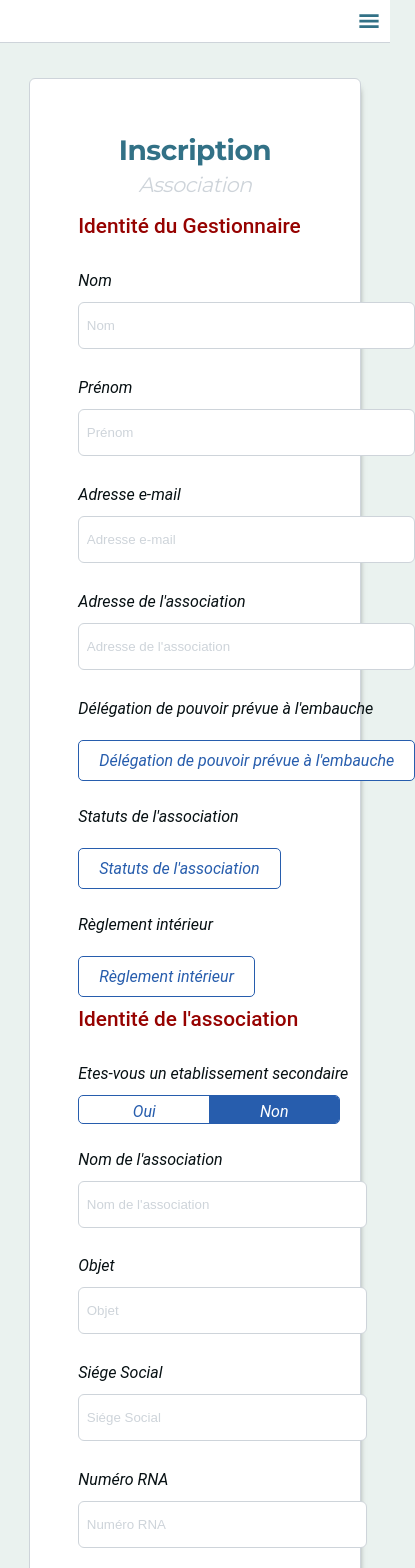
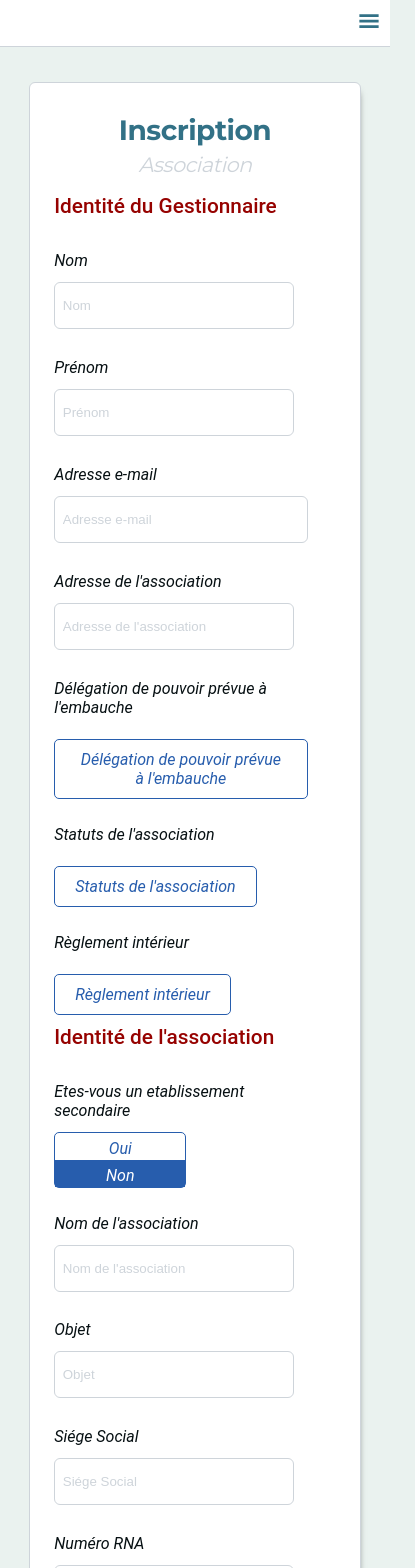
Before and after one commit to amelmennad/AssoAnnonce-front, a Next.js app: page /association/inscription in a window 390 px wide. Shown: the top 1568 px of the page, 415 px wide, since content can reach past the window. Built offline with nearby package versions, Linux system fonts and the light colour scheme.

Commit message:
feat (responsive) : responsive register

```diff
--- a/component/Input/Input.module.scss
+++ b/component/Input/Input.module.scss
@@ -1,4 +1,8 @@
 @import "../../styles/colorTheme";
+.textInput {
+    display: flex;
+    flex-direction: column;
+}
 .checkboxInput {
     label {
         margin-left: 15px;
@@ -54,7 +58,7 @@
     position: relative;
     display: flex;
     .inputFileTrigger {
-            width: max-content;
+        max-width: max-content;
         padding: 10px 20px;
         background-color: #fff;
         border: solid 1px $primary;
@@ -69,7 +73,7 @@
         position: absolute;
         top: 0;
         left: 0;
-            width: 225px;
+        max-width: 225px;
         opacity: 0;
         padding: 14px 0;
         cursor: pointer;
@@ -100,3 +104,27 @@
         }
     }
 }
+
+@media (max-width: 414px) {
+    .textInput input {
+        max-width: 85%;
+    }
+    .firstLabelRadioInput {
+        max-width: 90%;
+    }
+    .inputFileContainer {
+        max-width: 90%;
+        flex-direction: column;
+    }
+    .radioInput {
+        flex-direction: column;
+         input:checked + .label1 {
+        border-top-left-radius: 0;
+        border-bottom-left-radius: 0;
+    }
+    input:checked + .label2 {
+        border-top-right-radius: 0;
+        border-bottom-right-radius: 0;
+    }
+    }
+}
--- a/component/Input/TextInput.js
+++ b/component/Input/TextInput.js
@@ -1,8 +1,9 @@
 import React from "react";
+import styles from "./Input.module.scss";
 
 export default function TextInput({ nameEn, nameFR, required, stateName, onChange, validated }) {
   return (
-    <>
+    <div className={styles.textInput}>
       <label htmlFor={nameEn}>{nameFR}</label>
       <input
         name={nameEn}
@@ -14,6 +15,6 @@ export default function TextInput({ nameEn, nameFR, required, stateName, onChang
         onChange={onChange}
         className={!validated && stateName === "" ? "isInvalid" : stateName ? "isValid" : ""}
       />
-    </>
+    </div>
   );
 }
--- a/component/Input/YesNoRadioInput.js
+++ b/component/Input/YesNoRadioInput.js
@@ -13,7 +13,9 @@ export default function YesNoRadioInput({
 }) {
   return (
     <>
-      <label htmlFor={nameEn}>{nameFR}</label>
+      <label htmlFor={nameEn} className={styles.firstLabelRadioInput}>
+        {nameFR}
+      </label>
       <div className={styles.radioInput}>
         <div>
           <input
--- a/component/Navbar/Navbar.js
+++ b/component/Navbar/Navbar.js
@@ -37,63 +37,20 @@ function useWindowSize() {
 
 export default function NavbarCustom() {
   const router = useRouter();
-  const [visibilityHamburgerMenu, setVisibilityHamburgerMenu] = useState(false);
-  const [visibilityMenu, setVisibilityMenu] = useState(false);
-  const [currentPath, setCurrentPath] = useState();
   const [isMenuOpen, setMenuOpen] = useState(false);
-
   const screenWidth = useWindowSize().width;
-
-  const isVisibleHamburgerMenu = () => {
-    setVisibilityHamburgerMenu(true);
-    setVisibilityMenu(false);
-  };
-
-  const isVisibleMenu = () => {
-    setVisibilityHamburgerMenu(false);
-    setVisibilityMenu(true);
-  };
-
-  useEffect(() => {
-    if (screenWidth > 961) {
-      isVisibleMenu();
-    } else {
-      isVisibleHamburgerMenu();
-    }
-  }, [screenWidth]);
-
   useEffect(() => {
     if (isMenuOpen) {
       setMenuOpen(!isMenuOpen);
     }
   }, [router.asPath]);
-  // useEffect(() => {
-  //   if (router.asPath != currentPath) {
-  // setCurrentPath(router.asPath);
-  //     setVisibilityHamburgerMenu(true);
-  //     setVisibilityMenu(false); //     isVisibleHamburgerMenu();
-  //     //     console.log("file: Navbar.js -> line 70 -> newCurrentPath", newCurrentPath);
-  //   }
-
-  //   console.log("file: Navbar.js -> line 43 -> currentPath", currentPath);
-  //   console.log("file: Navbar.js -> line 43 -> router.asPath", router.asPath);
-  //   // console.log("file: Navbar.js -> line 68 -> newCurrentPath", newCurrentPath);
-  //   //   if (router.asPath != currentPath) {
-  //   //     isVisibleHamburgerMenu();
-
-  //   //     console.log("file: Navbar.js -> line 70 -> newCurrentPath", newCurrentPath);
-  //   //     // setCurrentPath(newCurrentPath);
-  //   //   }
-  // }, [router.asPath]);
 
   return (
     <nav className={styles.navbar + " sticky-top"}>
-      {!isMenuOpen ? (
+      {screenWidth < 961 && !isMenuOpen ? (
         <div className={styles.divHamburgerMenu}>
           <div
-            className={styles.divHamburgerMenu}
             onClick={(e) => {
-              isVisibleMenu();
               setMenuOpen(true);
             }}
           >
@@ -106,8 +63,6 @@ export default function NavbarCustom() {
             <div
               className={styles.divCloseMenu}
               onClick={(e) => {
-                setVisibilityHamburgerMenu(true);
-                setVisibilityMenu(false);
                 setMenuOpen(false);
               }}
             >
--- a/component/Navbar/Navbar.module.scss
+++ b/component/Navbar/Navbar.module.scss
@@ -23,22 +23,19 @@
             }
         }
     }
-    .divHamburgerMenu {
-        .divHamburgerMenu {
-            width: max-content;
+
+}
+
+@media (max-width: 961px) {
+    .navbar {
+
+         .divHamburgerMenu  {
+            display: flex;
+            justify-content: flex-end;
             cursor: pointer;
             &:hover {
                 color: $info;
             }
-        }
-    }
-}
-
-@media (max-width: 961px) {
-    .navbar {
-        .divHamburgerMenu {
-            display: flex;
-            justify-content: flex-end;
         }
         .divMenu {
             display: flex;
--- a/component/PageContainer/PageContainer.module.scss
+++ b/component/PageContainer/PageContainer.module.scss
@@ -10,7 +10,7 @@
 }
 
 .content {
-    padding: 3rem !important;
+    padding: 3rem;
     position: relative;
     display: flex;
     flex-direction: column;
@@ -24,6 +24,6 @@
 }
 @media (max-width: 600px) {
 .content {
-    padding: 1rem;
+    padding: 1.5rem;
 
 }}
--- a/pages/association/inscription.js
+++ b/pages/association/inscription.js
@@ -562,7 +562,7 @@ function Inscription() {
                 </span>
               </p>
             )}
-            <div className={styles.btn}>
+            <div className="btn">
               <ButtonCustom name={"Inscription"} type={"submit"} />
             </div>
           </form>
--- a/pages/benevole/inscription.js
+++ b/pages/benevole/inscription.js
@@ -238,7 +238,7 @@ function Inscription() {
             {!cgu && !validated && (
               <p className="error">Obligatoire pour valider l&apos;inscription</p>
             )}
-            <div className={styles.btn}>
+            <div className="btn">
               <ButtonCustom name={"Inscription"} type={"submit"} />
             </div>
           </form>
--- a/styles/Inscription.module.scss
+++ b/styles/Inscription.module.scss
@@ -33,9 +33,6 @@
         text-decoration: none;
         font-weight: 600;
     }
-    .btn {
-        margin: 0 auto;
-    }
 
 
 }
--- a/styles/globals.scss
+++ b/styles/globals.scss
@@ -123,6 +123,16 @@ form {
 .btn {
   margin: 10px auto 0 auto;
 }
+@media (max-width: 600px) {
+   label {
+     max-width: max-content;
+  }
+  input {
+     width: 90%;
+
+}}
+
+
 
 // @media (prefers-color-scheme: dark) {
 //   html {
```
Also changed, not shown: pages/[mission].js (added, +9 -0 lines). Lines whose indentation alone changed are shown as unchanged.
